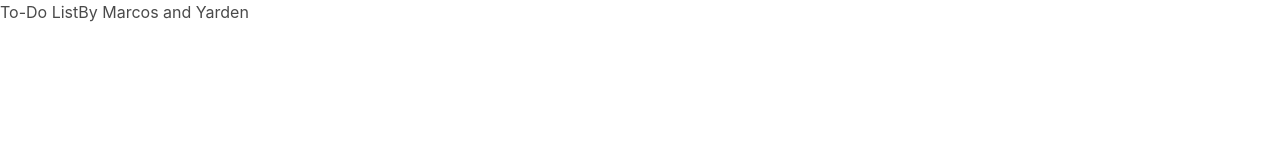
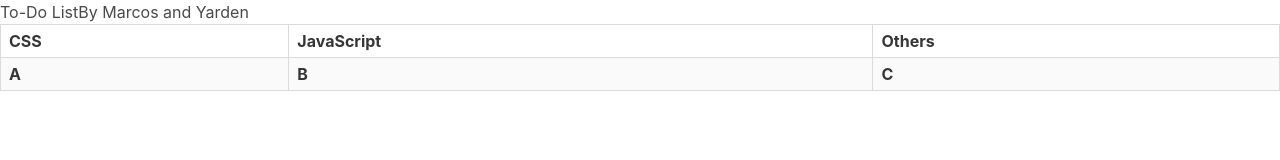
Before and after one commit to Yarden-Ankonina/To-Do-List, a plain HTML site: page index.html in a window 1280 px wide. Drawn offline with Linux system fonts and the light colour scheme.

Commit message:
Update index.html

```diff
--- a/index.html
+++ b/index.html
@@ -16,5 +16,22 @@
             <div class="header__subtitle">By Marcos and Yarden</div>
         </div>
     </div>
+    <table class="table is-bordered is-striped is-narrow is-hoverable is-fullwidth">
+        <div class="thead">
+        <tr>
+            <th>CSS</th>
+            <th>JavaScript</th>
+            <th>Others</th>
+        </tr>
+        </div>
+        <div class="tbody">
+        <tr>
+            <th>A</th>
+            <th>B</th>
+            <th>C</th>
+        </tr>
+        </div>
+
+    </table>
 </body>
 </html>
```
